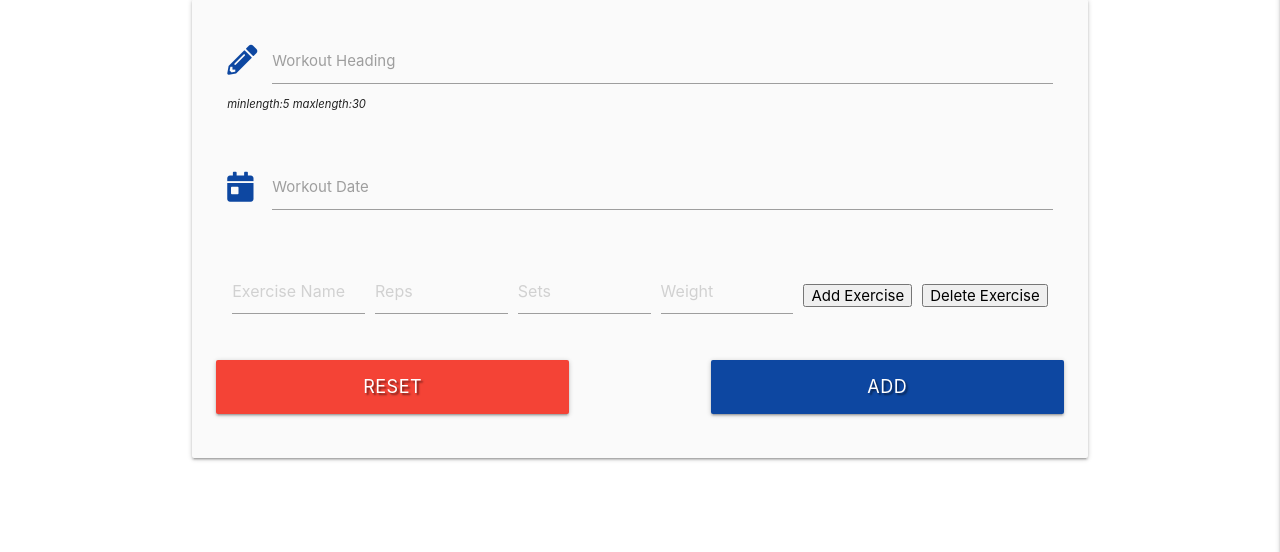
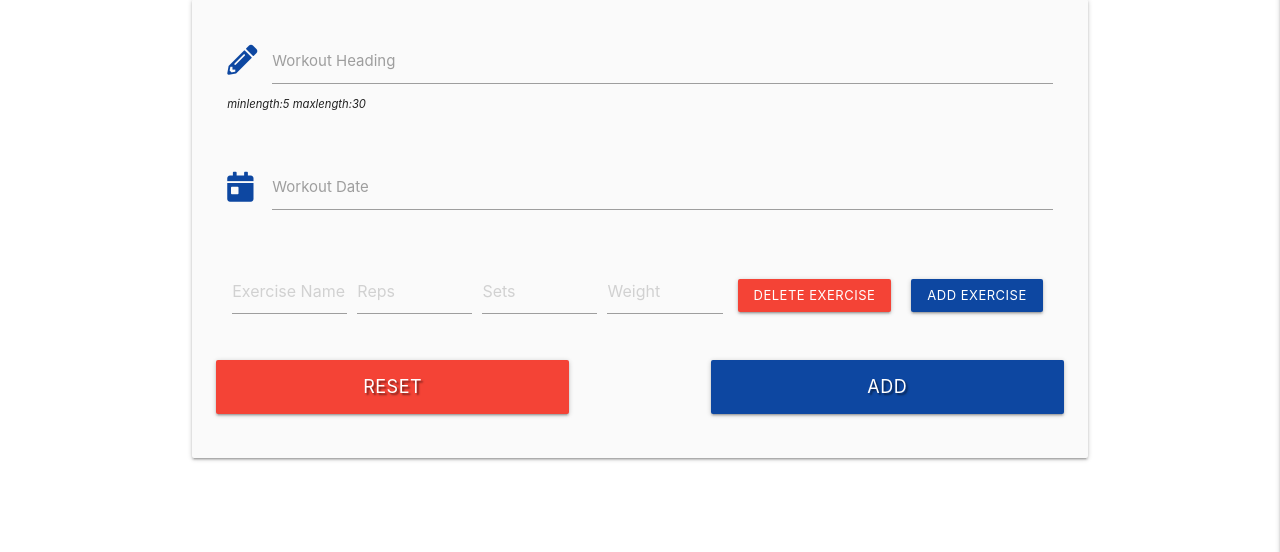
Before and after one commit to kylelawrencedev/gym-records-crud, a Flask app: page /add_workout in a window 1280 px wide. Shown: the part 160-712 px from the top of the page. Run offline with Flask 2, Linux system fonts and the light colour scheme; some libraries are stand-ins or nearby versions.

Commit message:
Add styling to add and edit exercise button

```diff
--- a/templates/add_workout.html
+++ b/templates/add_workout.html
@@ -44,11 +44,12 @@
                                     min="1" placeholder="Weight" required>
                             </td>
                             <td id="col4">
-                                <input type="button" value="Add Exercise" onclick="addRow()">
+                                <input type="button" class="btn-small red" value="Delete Exercise" onclick="deleteRow()">
                             </td>
                             <td id="col5">
-                                <input type="button" value="Delete Exercise" onclick="deleteRow()">
+                                <input type="button" class="btn-small blue darken-4" value="Add Exercise" onclick="addRow()">
                             </td>
+
                         </tr>
                     </tbody>
                 </table>
--- a/templates/edit_workout.html
+++ b/templates/edit_workout.html
@@ -57,10 +57,10 @@
                         {% endfor %}
                     </td>
                     <td id="col4">
-                        <input type="button" value="Delete Exercise" onclick="deleteRow()">
+                        <input type="button" class="btn-small red" value="Delete Exercise" onclick="deleteRow()">
                     </td>
                     <td id="col5">
-                        <input type="button" value="Add Exercise" onclick="addRow()">
+                        <input type="button" class="btn-small blue darken-4" value="Add Exercise" onclick="addRow()">
                     </td>
                 </tr>
             </table>
```
